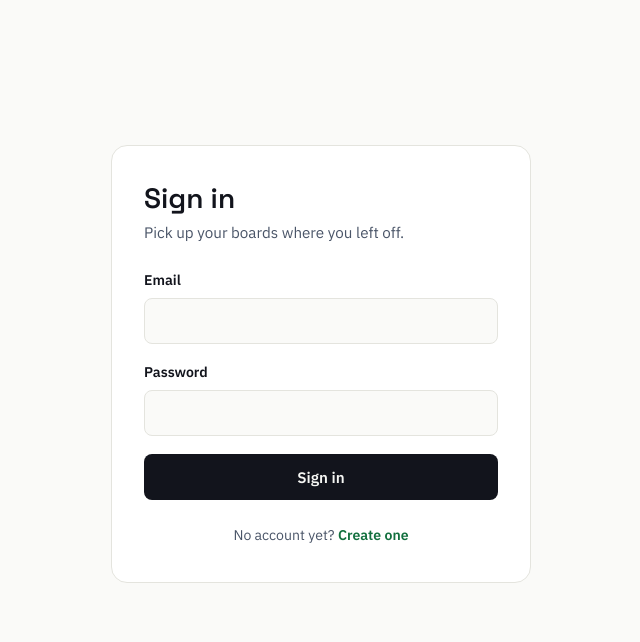
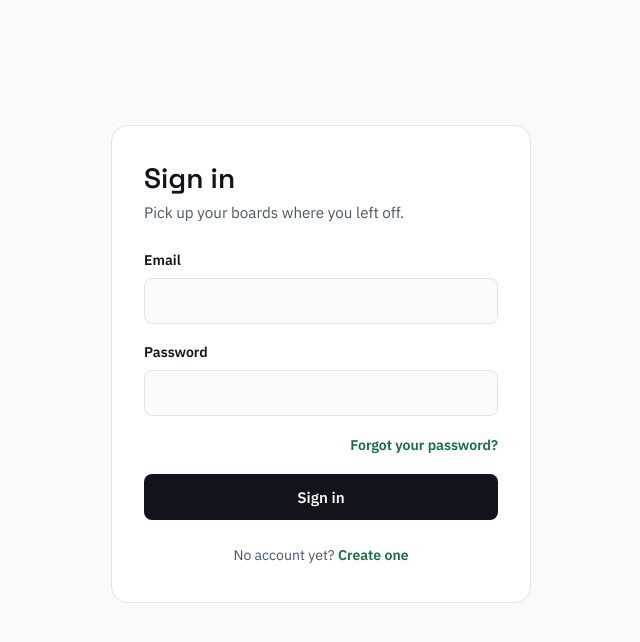
Before and after one commit to Etoile-Bleu/LekThik, a React (Vite) app in the folder frontend/: page /login in a window 1280 px wide. Shown: the top 642 px of the page, without its empty margins (319-959 px from the left). Built offline with nearby package versions, Linux system fonts and the light colour scheme; no server answers.

Commit message:
feat(auth): add reset and verification links to login

```diff
--- a/frontend/src/ui/pages/LoginPage.tsx
+++ b/frontend/src/ui/pages/LoginPage.tsx
@@ -1,5 +1,5 @@
 import { type FormEvent, useState } from 'react';
-import { Link, useNavigate } from 'react-router-dom';
+import { Link, useLocation, useNavigate } from 'react-router-dom';
 
 import { ApiError, loginUser } from '@lib/api';
 import { useAuthStore } from '@lib/authStore';
@@ -8,16 +8,20 @@ import '@components/AuthForm.css';
 
 export function LoginPage() {
   const navigate = useNavigate();
+  const location = useLocation();
+  const notice = (location.state as { notice?: string } | null)?.notice;
   const checkSession = useAuthStore((state) => state.checkSession);
 
   const [email, setEmail] = useState('');
   const [password, setPassword] = useState('');
   const [isSubmitting, setIsSubmitting] = useState(false);
   const [error, setError] = useState<string | null>(null);
+  const [needsVerification, setNeedsVerification] = useState(false);
 
   async function handleSubmit(event: FormEvent<HTMLFormElement>) {
     event.preventDefault();
     setError(null);
+    setNeedsVerification(false);
     setIsSubmitting(true);
 
     try {
@@ -25,6 +29,7 @@ export function LoginPage() {
       await checkSession();
       navigate('/dashboard');
     } catch (submitError) {
+      setNeedsVerification(submitError instanceof ApiError && submitError.status === 403);
       setError(
         submitError instanceof ApiError ? submitError.message : 'Something went wrong, try again.'
       );
@@ -68,7 +73,19 @@ export function LoginPage() {
             />
           </div>
 
+          <p className="auth__aside">
+            <Link to="/forgot-password">Forgot your password?</Link>
+          </p>
+
+          {notice && !error && <p className="auth__success">{notice}</p>}
           {error && <p className="auth__error">{error}</p>}
+          {needsVerification && (
+            <p className="auth__aside">
+              <Link to={`/verify-email?email=${encodeURIComponent(email)}`}>
+                Enter your verification code
+              </Link>
+            </p>
+          )}
 
           <button className="auth__submit" type="submit" disabled={isSubmitting}>
             {isSubmitting ? 'Signing in...' : 'Sign in'}
```
